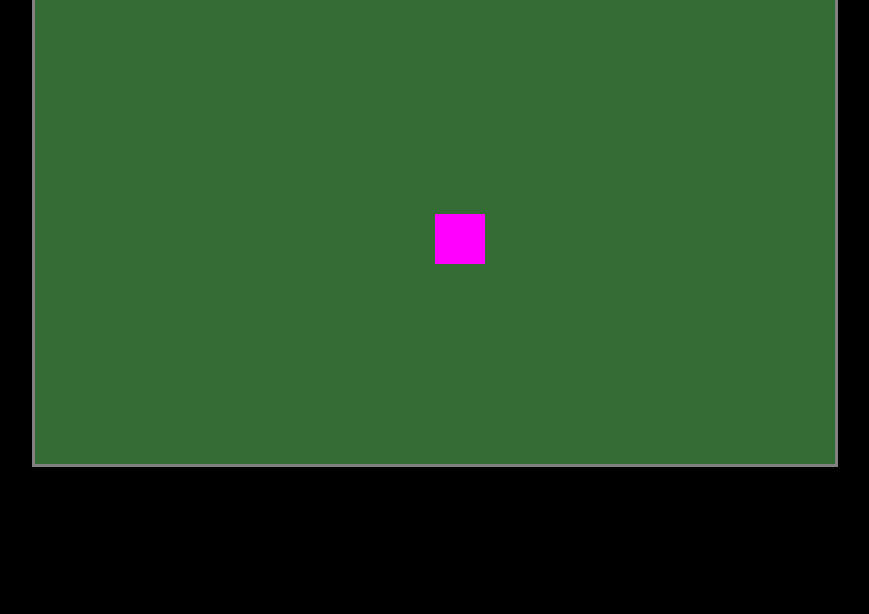
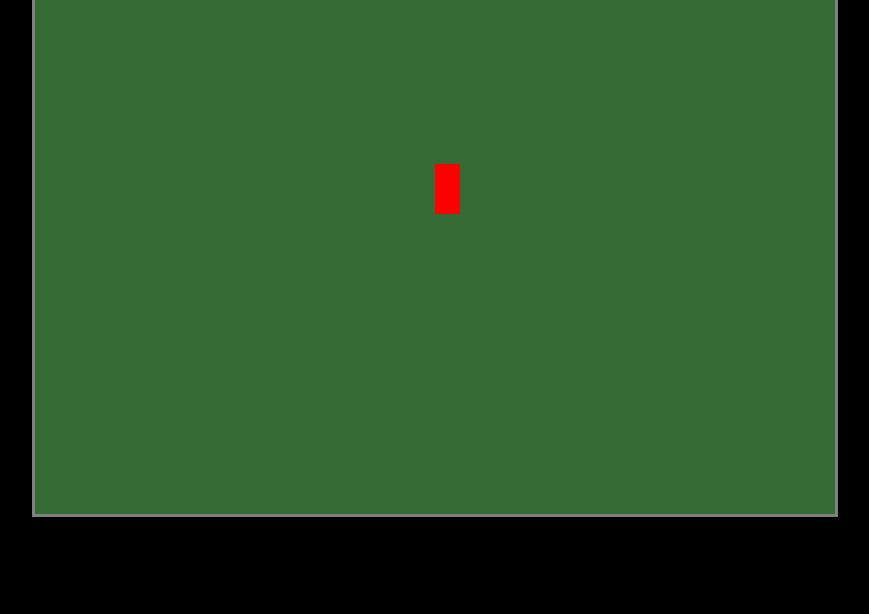
Before and after one commit to AyeMerv/DeBugged-basic-JavaScript-game, a plain HTML site: page index.html in a window 1280 px wide. Shown: the part 186-800 px from the top of the page, without its empty margins (205-1074 px from the left). Drawn offline with Linux system fonts and the light colour scheme.

Commit message:
Tweaked variables, locked player within bounds, delete off-screen projectiles

```diff
--- a/index.html
+++ b/index.html
@@ -8,6 +8,6 @@
 </head>
 <body>
     <h1>DeBuggr</h1>
-    <canvas id="canvas" width="800" height="500"></canvas>
+    <canvas id="canvas" width="800" height="600"></canvas>
     <script src="script.js"></script>
 </body>
--- a/script.js
+++ b/script.js
@@ -11,7 +11,7 @@ let upKey;
 let downKey;
 let rightKey;
 let leftKey;
-let speed = 3;
+let speed = 5;
 
 //cursor variables
 let mouseX;
@@ -19,7 +19,7 @@ let mouseY;
 let mouseDown;
 
 //bullet variables
-const bulletSpeed = 5;
+const bulletSpeed = 10;
 const bulletDelay = 25;
 const bulletDamage = 1;
 const bulletX = this.x + this.width/2;
@@ -33,32 +33,33 @@ const draw = () => {
         ctx.clearRect(0, 0, canvas.width, canvas.height)
 
         //rendering player
-        ctx.fillStyle = "rgb(255 0 255)";
-        ctx.fillRect(playerPositionX, playerPositionY, 50, 50);
+        ctx.fillStyle = "rgb(255 0 0)";
+        ctx.fillRect(playerPositionX, playerPositionY, 25, 50);
 
         //rendering mouse crosshair
         //vertical line
+        const crosshairLineLength = 15;
         ctx.beginPath();
-        ctx.moveTo(mouseX, 0);
-        ctx.lineTo(mouseX, canvas.height);
-        ctx.strokeStyle = '#000000'; // Black color
+        ctx.moveTo(mouseX, mouseY - crosshairLineLength);
+        ctx.lineTo(mouseX, mouseY + crosshairLineLength);
+        ctx.strokeStyle = '#000000';
         ctx.stroke();
         //horizontal line
         ctx.beginPath();
-        ctx.moveTo(0, mouseY);
-        ctx.lineTo(canvas.width, mouseY);
-        ctx.strokeStyle = '#000000'; // Black color
+        ctx.moveTo(mouseX - crosshairLineLength, mouseY);
+        ctx.lineTo(mouseX + crosshairLineLength, mouseY);
+        ctx.strokeStyle = '#000000';
         ctx.stroke();
         //red dot
         ctx.beginPath();
-        ctx.arc(mouseX, mouseY, 5, 0, 2 * Math.PI);
+        ctx.arc(mouseX, mouseY, 3, 0, 2 * Math.PI);
         ctx.fillStyle = "rgb(255 0 0)";
         ctx.fill();
 
         //rendering bullets
         bullets.forEach((bullet) => {
             ctx.beginPath();
-            ctx.arc(bullet.x, bullet.y, 4, 0, 2 * Math.PI); // radius = 5
+            ctx.arc(bullet.x, bullet.y, 4, 0, 2 * Math.PI);
             ctx.fillStyle = "rgb(255 255 0)";
             ctx.fill();
         })
@@ -80,6 +81,9 @@ const gameLoop = () => {
     } else if (leftKey === true) {
         playerPositionX -= speed;
     };
+    //lock player within the game world
+    playerPositionX = Math.max(0, Math.min(canvas.width - 25, playerPositionX));
+    playerPositionY = Math.max(0, Math.min(canvas.height - 50, playerPositionY));
 
     //shooting
     if (mouseDown && bulletCooldown <= 0) {
@@ -93,6 +97,13 @@ const gameLoop = () => {
         bullet.x += bullet.vx;
         bullet.y += bullet.vy;
     })
+    //Delete bullets that leave the canvas
+    for (let i = bullets.length - 1; i >= 0; i--) {
+        const b = bullets[i];
+        if (b.x < 0 || b.x > canvas.width || b.y < 0 || b.y> canvas.height) {
+            bullets.splice(i, 1);
+        }
+    }
 
     //game loop
     requestAnimationFrame(gameLoop)
@@ -140,7 +151,7 @@ document.addEventListener("mouseup", (event) => {
 
 
 const shooting = () => {
-    const originX = playerPositionX + 25;
+    const originX = playerPositionX + 12.5;
     const originY = playerPositionY + 25;
 
     const dx = mouseX - originX;
```
